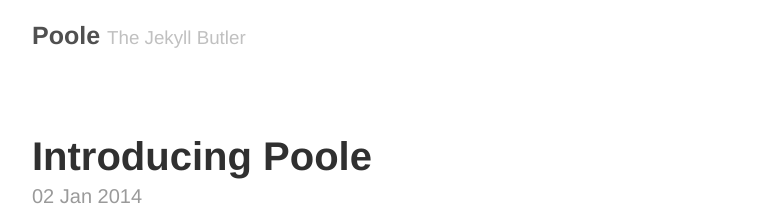
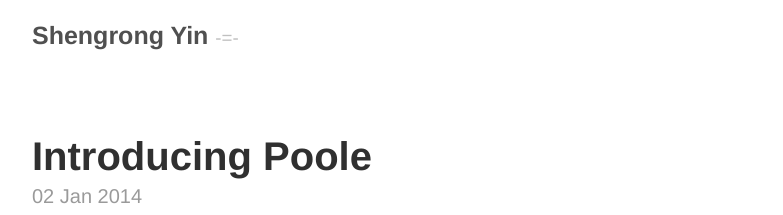
Before and after one commit to syin2/yinshengrong.github.io, a Jekyll site: the page built from index.html, in a window 1280 px wide. Shown: the top 215 px of the page, without its empty margins (248-1031 px from the left). Built offline with Jekyll 4.4.1, drawn with Linux system fonts in a browser that asks for light colours; Markdown is read by kramdown in place of the engine named in the settings; the list of posts is cut into pages by our own code.

Commit message:
config file changed

```diff
--- a/_config.yml
+++ b/_config.yml
@@ -6,15 +6,15 @@
 permalink:        pretty
 
 # Setup
-title:            Poole
-tagline:          The Jekyll Butler
-url:              http://getpoole.com
+title:            Shengrong Yin
+tagline:          -=-
+url:              http://syin.us
 paginate:         1
 baseurl:          /
 author:
-  name:           Mark Otto
+  name:           Shengrong Yin
   url:            https://twitter.com/mdo
-  email:          markdotto@gmail.com
+  email:          syin@uh.edu
 
 # Custom vars
 version:          1.0.0
```
